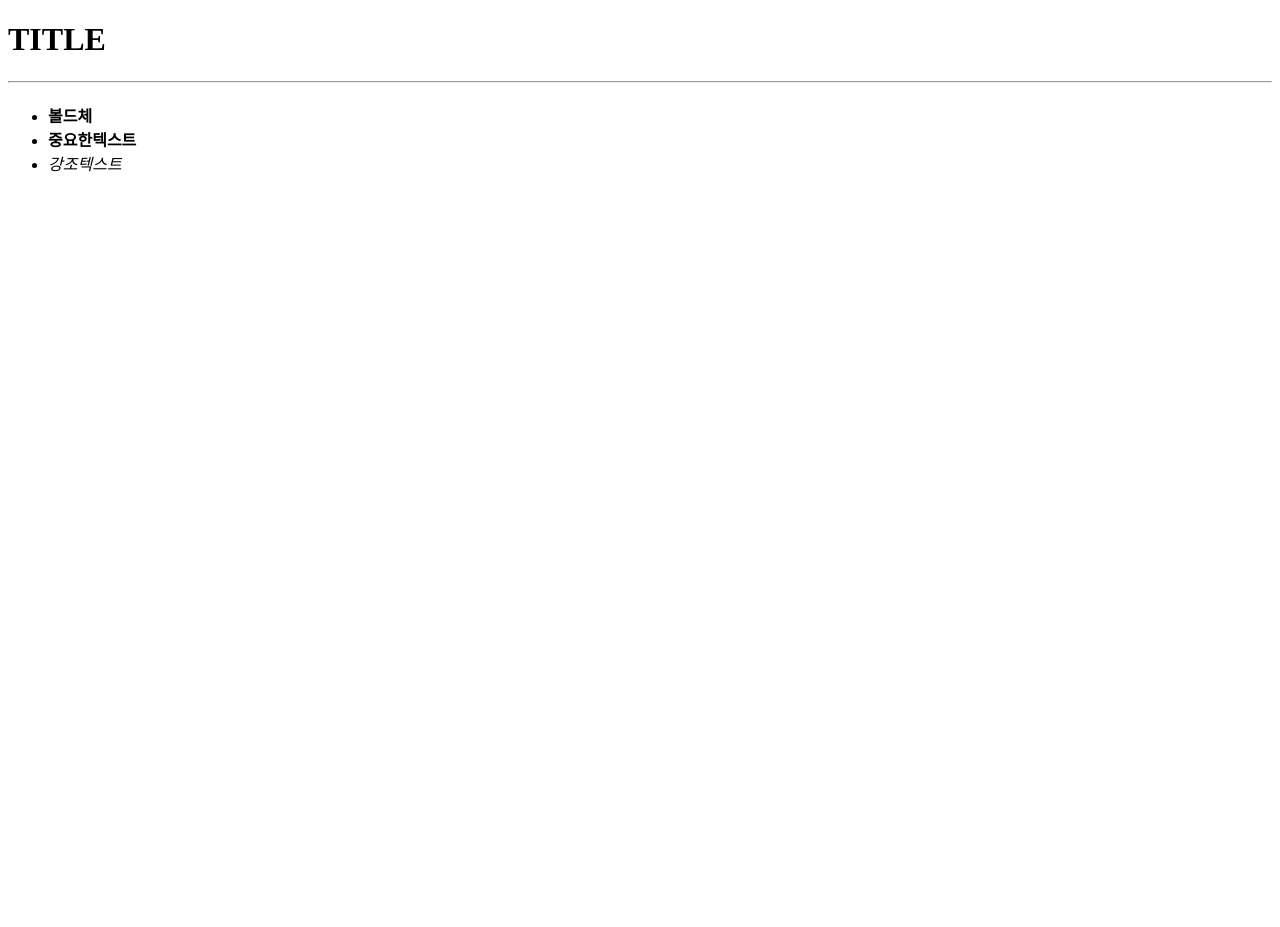
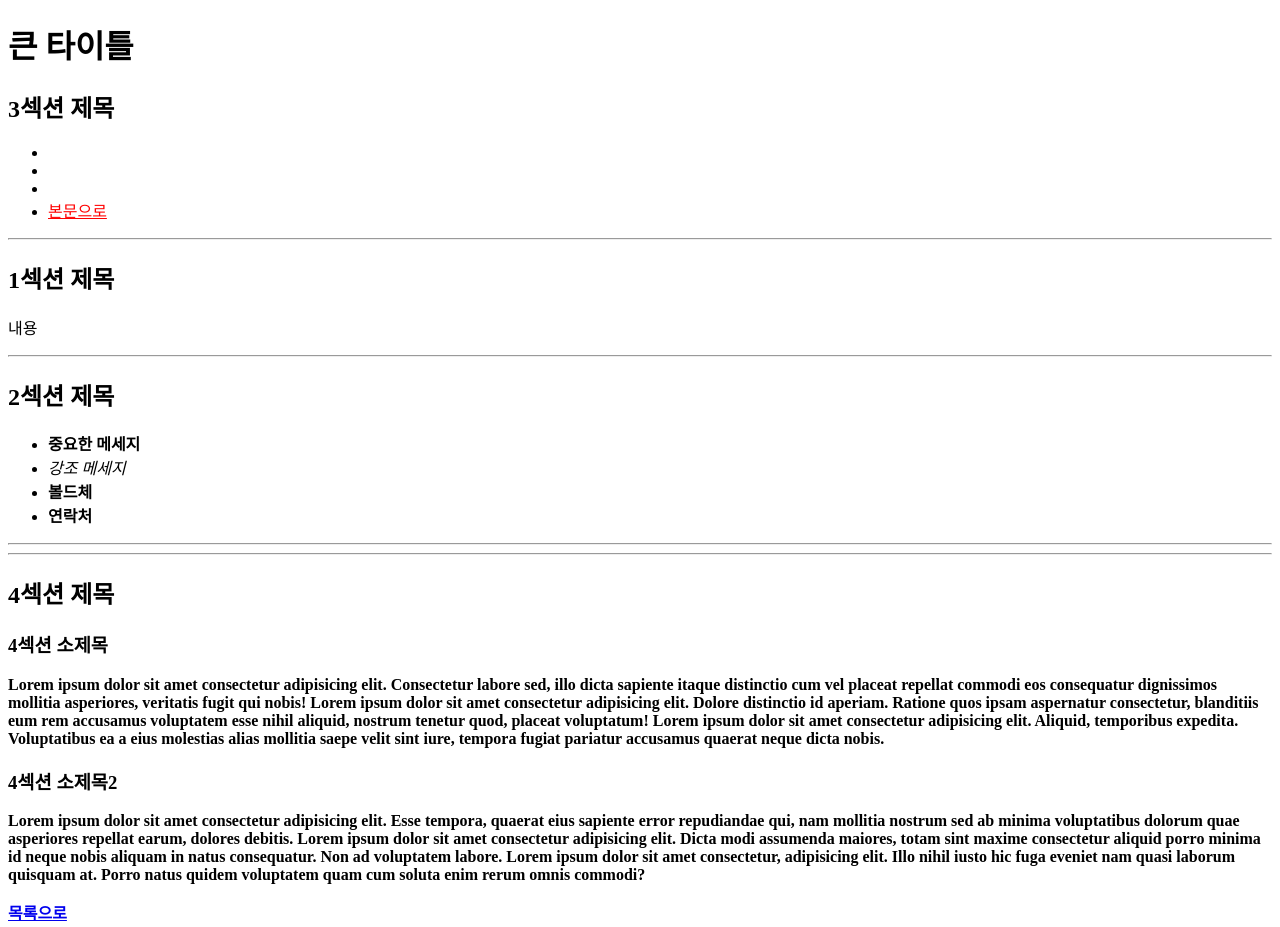
Before and after one commit to h4hm/final, a plain HTML site: page practice.html in a window 1280 px wide. Shown: the top 927 px of the page. Before the commit the page ends 800 px from the top, so only its background shows below. Drawn offline with Linux system fonts and the light colour scheme; files that its build step writes are made by us from their sources.

Commit message:
practice

```diff
--- a/practice.html
+++ b/practice.html
@@ -4,36 +4,67 @@
   <meta charset="UTF-8">
   <meta name="viewport" content="width=device-width, initial-scale=1.0">
   <title>Practice</title>
-
-  <link rel="stylesheet" href="./gith/css/practice.css">
+  <!-- 메타태그 -->
+  <link rel="icon" type="image/x-icon" href="경로">
+  <!-- CSS 링크 -->
+  <link rel="stylesheet" href="./css/practice.css">
 </head>
 <body>
   <div>
-      <h1>TITLE</h1>
-
     <header>
-        <h2></h2>
+      <h1>큰 타이틀</h1>
     </header>
-      <section>
-      <h3></h3>
-      <h4></h4>
-      <h5></h5>
+    <section id="list">
+      <h2>3섹션 제목</h2>
+      <ul>
+        <li><a href=""></a></li>
+        <li><a href=""></a></li>
+        <li><a href=""></a></li>
+        <li><a href="#read" style="color: red;">본문으로</a></li>
+      </ul>
     </section>
-
     <hr />
-
-      <header>
-        <h2></h2>
-      </header>
     <section>
       <p>
-          <ul>
-            <li><b>볼드체</b></li>
-            <li><strong>중요한텍스트</strong></li>
-            <li><em>강조텍스트</em></li>
-          </ul>
+        <h2>1섹션 제목</h2>
+        <p>내용</p>
       </p>
     </section>
+    <hr />
+    <section>
+      <h2>2섹션 제목</h2>
+      <ul>
+        <li><strong>중요한 메세지</strong></li>
+        <li><em>강조 메세지</em></li>
+        <li><b>볼드체<b></li>
+        <li><adress>연락처</adress></li>
+      </ul>
+    </section>
+    <hr />
+    <hr />
+    <section id="read">
+      <h2>4섹션 제목</h2>
+      <h3>4섹션 소제목</h3>
+      <p>Lorem ipsum dolor sit amet consectetur adipisicing elit. Consectetur labore sed, illo dicta sapiente itaque distinctio cum vel placeat repellat commodi eos consequatur dignissimos mollitia asperiores, veritatis fugit qui nobis! Lorem ipsum dolor sit amet consectetur adipisicing elit. Dolore distinctio id aperiam. Ratione quos ipsam aspernatur consectetur, blanditiis eum rem accusamus voluptatem esse nihil aliquid, nostrum tenetur quod, placeat voluptatum! Lorem ipsum dolor sit amet consectetur adipisicing elit. Aliquid, temporibus expedita. Voluptatibus ea a eius molestias alias mollitia saepe velit sint iure, tempora fugiat pariatur accusamus quaerat neque dicta nobis.</p>
+      <h3>4섹션 소제목2</h3>
+      <p>Lorem ipsum dolor sit amet consectetur adipisicing elit. Esse tempora, quaerat eius sapiente error repudiandae qui, nam mollitia nostrum sed ab minima voluptatibus dolorum quae asperiores repellat earum, dolores debitis. Lorem ipsum dolor sit amet consectetur adipisicing elit. Dicta modi assumenda maiores, totam sint maxime consectetur aliquid porro minima id neque nobis aliquam in natus consequatur. Non ad voluptatem labore. Lorem ipsum dolor sit amet consectetur, adipisicing elit. Illo nihil iusto hic fuga eveniet nam quasi laborum quisquam at. Porro natus quidem voluptatem quam cum soluta enim rerum omnis commodi?</p>
+      <p><a href="#list">목록으로</a></p>
+    </section>
+    <!-- 반응형 이미지 -->
+    <picture>
+      <source media="(min-width: 650px)" srcset="./images/img_food.jpg">
+      <source media="(min-width: 450px)" srcset="./images/img_girl.jpg">
+      <img src="./images/daisy.jpeg" alt="daisy" width="100%">
+  </div>
+  <div>
+    <table>
+      <caption>테이블 설명 : 자세한 설명</caption>
+      <colgroup>
+        <col width="40%">
+        <col span="3">
+      </colgroup>
+
+    </table>
   </div>
 </body>
 </html>
```
Also changed, not shown: 00_basic.html (+20 -3 lines). Lines whose indentation alone changed are shown as unchanged.
